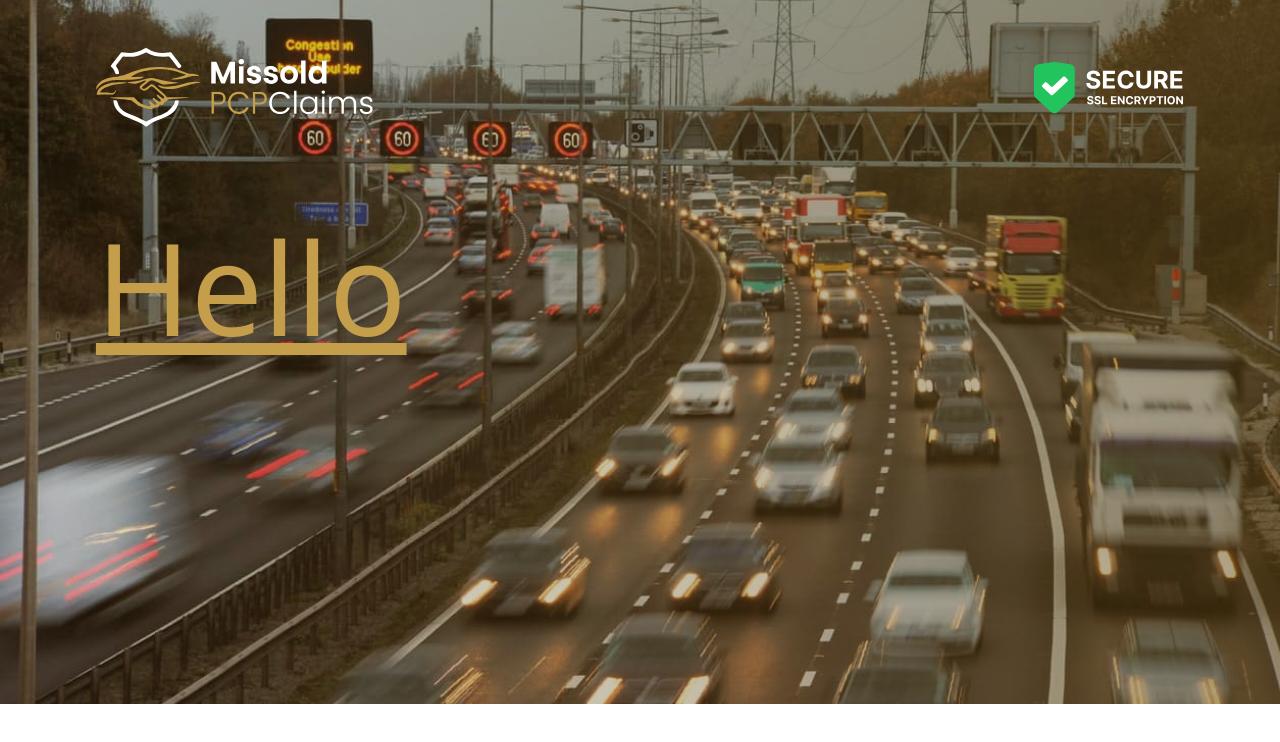
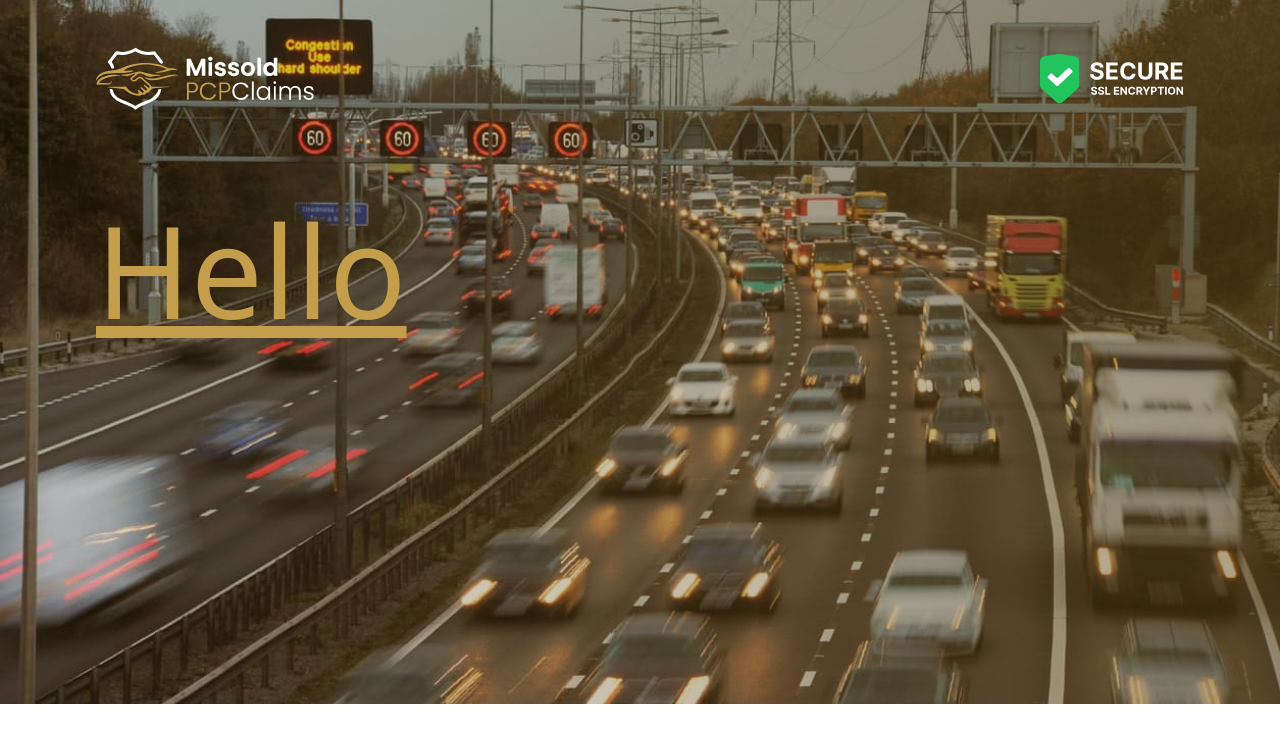
Before and after one commit to Mohamed-Boutarbouch/missold_pcp_claims_technical_test, a Next.js app: page / in a window 1280 px wide. Shown: the top 742 px of the page. Built offline with nearby package versions, Linux system fonts and the light colour scheme.

Commit message:
feat: making svgs scale on different screen sizes

```diff
--- a/app/components/header.tsx
+++ b/app/components/header.tsx
@@ -5,20 +5,26 @@ export function Header() {
   return (
     <Container>
       <div className="flex justify-between items-center">
+        <div className="w-36 md:w-48 lg:w-72">
           <Image
             src="/logo.svg"
-          alt="application logo"
+            alt="Application logo"
             width={366}
             height={78}
+            className="w-full h-auto"
           />
+        </div>
 
+        <div className="w-20 md:w-36">
           <Image
             src="/secure.svg"
-          alt="secure ssl encryption"
+            alt="Secure badge"
             width={150}
             height={50}
+            className="w-full h-auto"
           />
         </div>
+      </div>
     </Container>
-  )
+  );
 }
```
Lines whose indentation alone changed are shown as unchanged.
